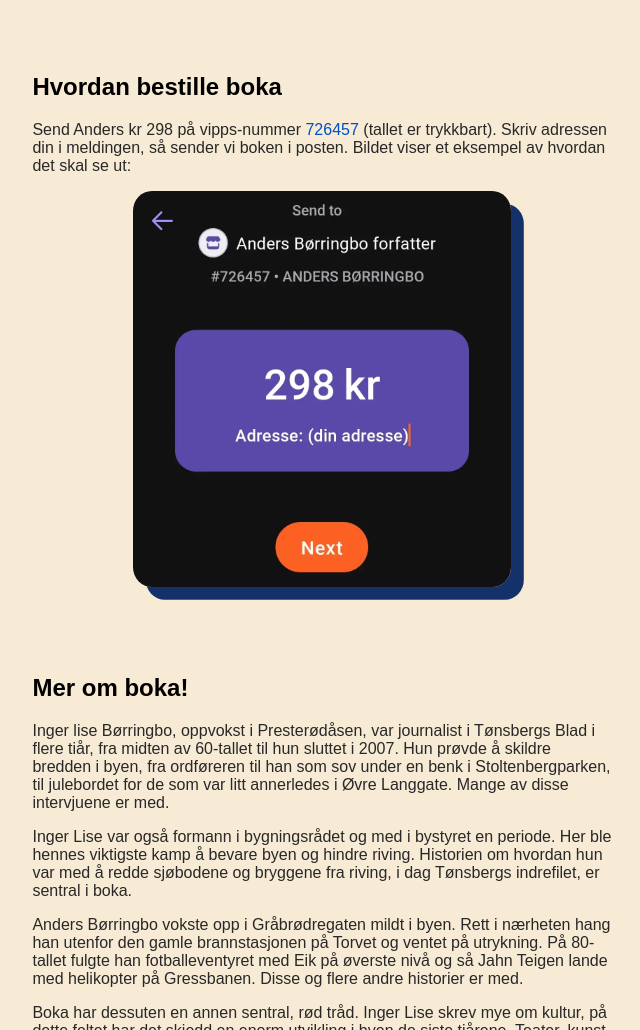
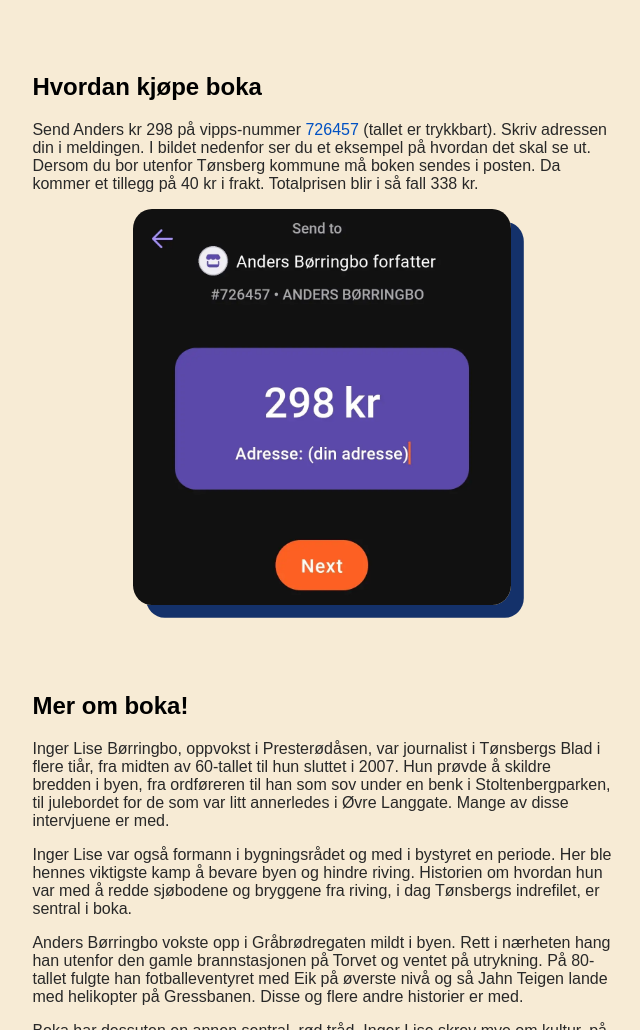
Before and after one commit to Sverreabo/mornmorn, a plain HTML site: page index.html in a window 1280 px wide. Shown: the part 1280-2310 px from the top of the page, without its empty margins (318-958 px from the left). Drawn offline with Linux system fonts and the light colour scheme.

Commit message:
Update index.html

```diff
--- a/index.html
+++ b/index.html
@@ -35,18 +35,20 @@
 
         </article>
         <article>
-            <h2>Hvordan bestille boka</h2>
+            <h2>Hvordan kjøpe boka</h2>
             <p>Send Anders kr 298 på vipps-nummer <a href="https://qr.vipps.no/28/2/05/031/pA2VftF4p">726457</a>
                 (tallet er trykkbart).
-                Skriv adressen din i meldingen, så
-                sender vi boken i posten. Bildet viser et eksempel av hvordan det skal se ut:
+                Skriv adressen din i meldingen. I bildet nedenfor
+                ser du et eksempel på hvordan det
+                skal se ut. Dersom du bor utenfor Tønsberg kommune må boken sendes i posten. Da kommer et tillegg på 40
+                kr i frakt. Totalprisen blir i så fall 338 kr.
             </p>
             <img class="vipps" src="images/vipps_eksempel.webp" alt="Vipps-eksempel">
         </article>
 
         <article>
             <h2>Mer om boka!</h2>
-            <p>Inger lise Børringbo, oppvokst i Presterødåsen, var journalist i Tønsbergs Blad i flere tiår, fra midten
+            <p>Inger Lise Børringbo, oppvokst i Presterødåsen, var journalist i Tønsbergs Blad i flere tiår, fra midten
                 av 60-tallet til hun sluttet i 2007. Hun prøvde å skildre bredden i byen, fra ordføreren til han som sov
                 under en benk i Stoltenbergparken, til julebordet for de som var litt annerledes i Øvre Langgate. Mange
                 av disse intervjuene er med.</p>
```
